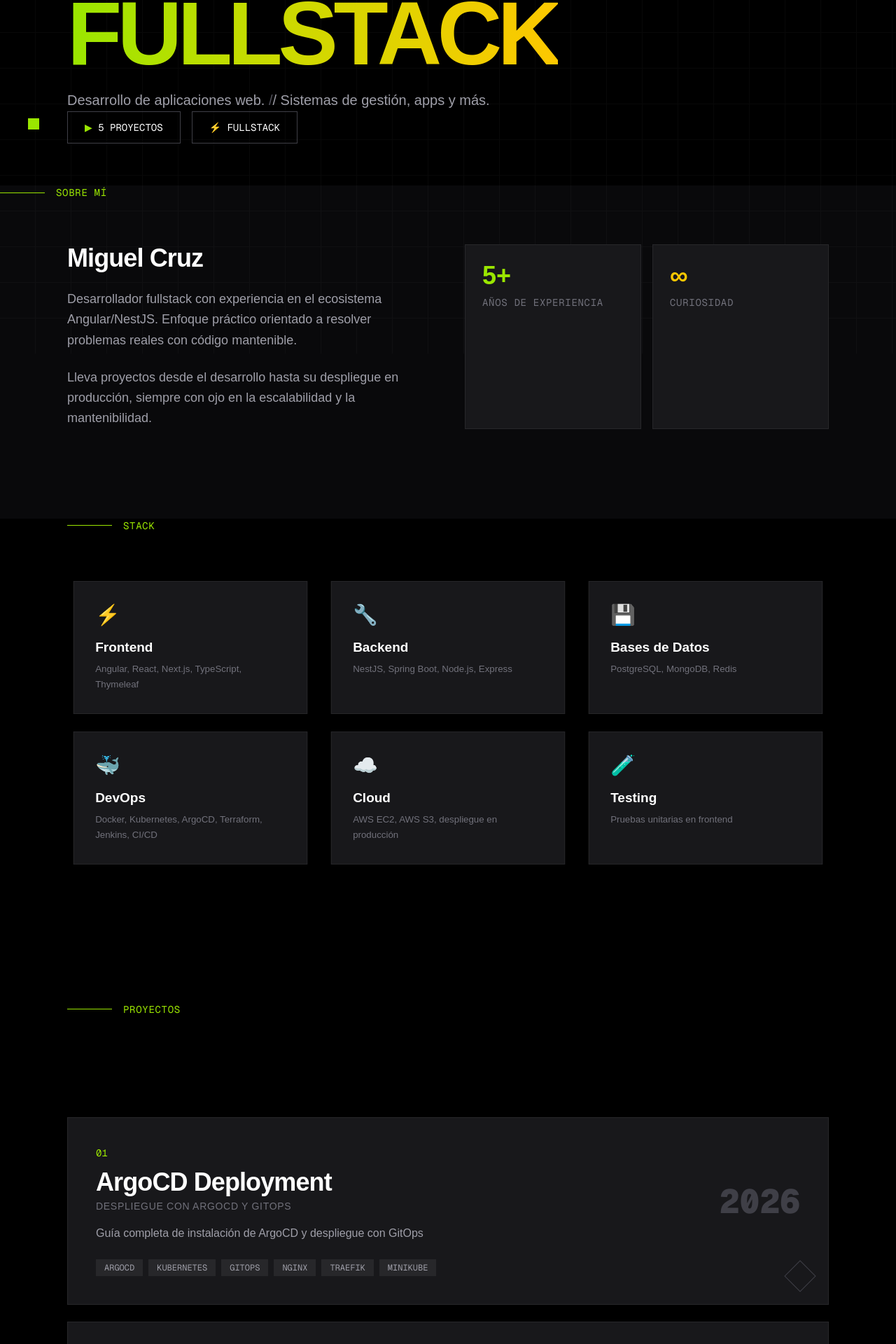
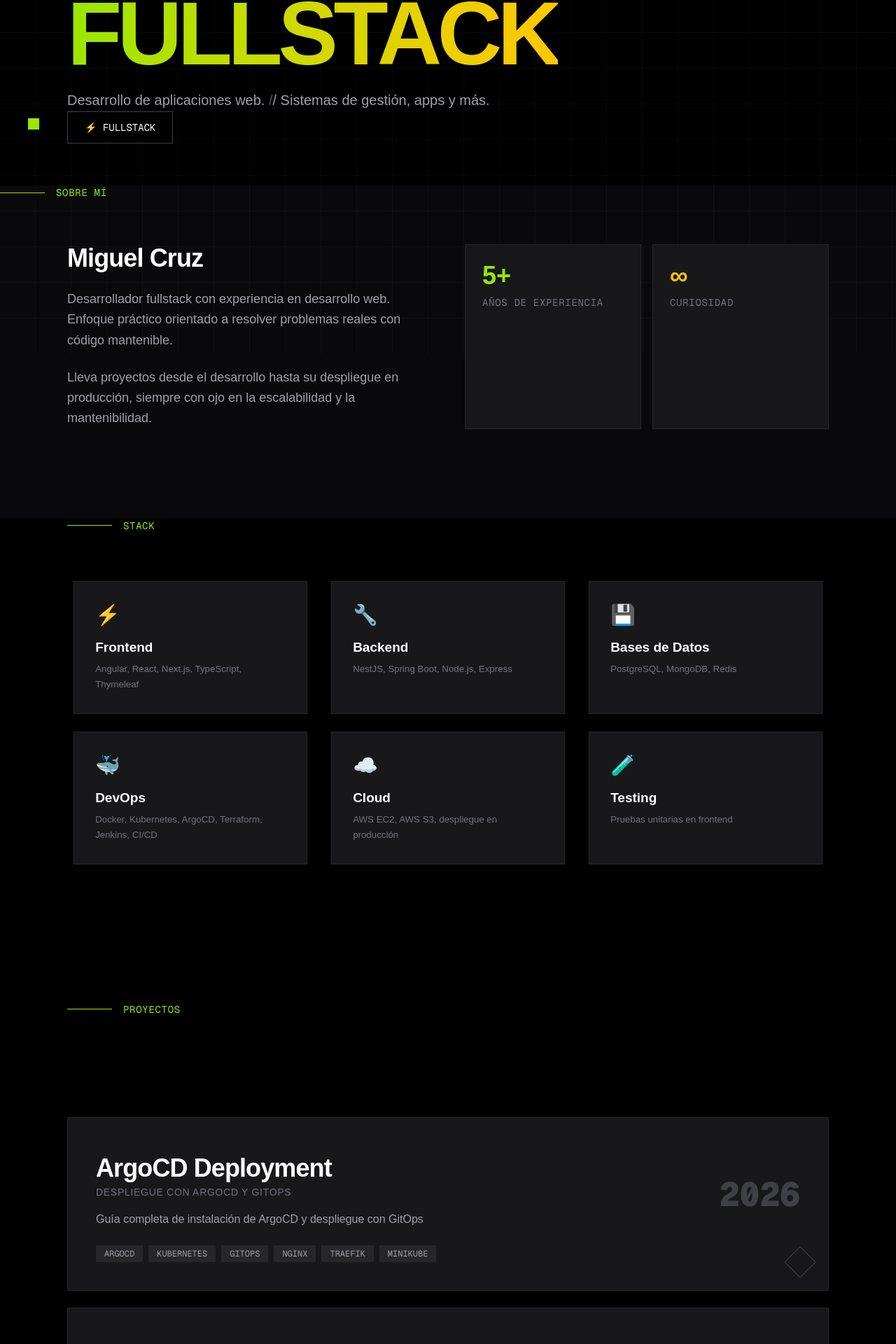
Before and after one commit to crrovamian/portfolio, a Next.js app in the folder portfolio/: page / in a window 1280 px wide. Shown: the part 295-2215 px from the top of the page at 70% size. Built offline with nearby package versions, Linux system fonts and the light colour scheme.

Commit message:
more fixes

```diff
--- a/portfolio/app/components/ProjectCard.tsx
+++ b/portfolio/app/components/ProjectCard.tsx
@@ -17,9 +17,6 @@ export function ProjectCard({ project, index }: ProjectCardProps) {
       <div className="p-6 md:p-10 flex flex-col lg:flex-row lg:items-center lg:justify-between gap-6">
         <div className="flex-1">
           <div className="flex items-center gap-3 mb-3">
-            <span className="font-mono text-lime-400 text-sm">
-              {String(index + 1).padStart(2, '0')}
-            </span>
             {project.private && (
               <span className="badge-private">
                 Privado
--- a/portfolio/app/page.tsx
+++ b/portfolio/app/page.tsx
@@ -133,9 +133,6 @@ export default function Portfolio() {
 
         <div className="animate-item flex gap-4">
           <div className="badge-stats">
-            <span className="text-lime-400">▶</span> 5 PROYECTOS
-          </div>
-          <div className="badge-stats">
             <span className="text-yellow-400">⚡</span> FULLSTACK
           </div>
         </div>
@@ -153,7 +150,7 @@ export default function Portfolio() {
                 Miguel Cruz
               </h3>
               <p className="text-zinc-400 text-lg leading-relaxed mb-6">
-                Desarrollador fullstack con experiencia en el ecosistema Angular/NestJS.
+                Desarrollador fullstack con experiencia en desarrollo web.
                 Enfoque práctico orientado a resolver problemas reales con código mantenible.
               </p>
               <p className="text-zinc-400 text-lg leading-relaxed">
```
